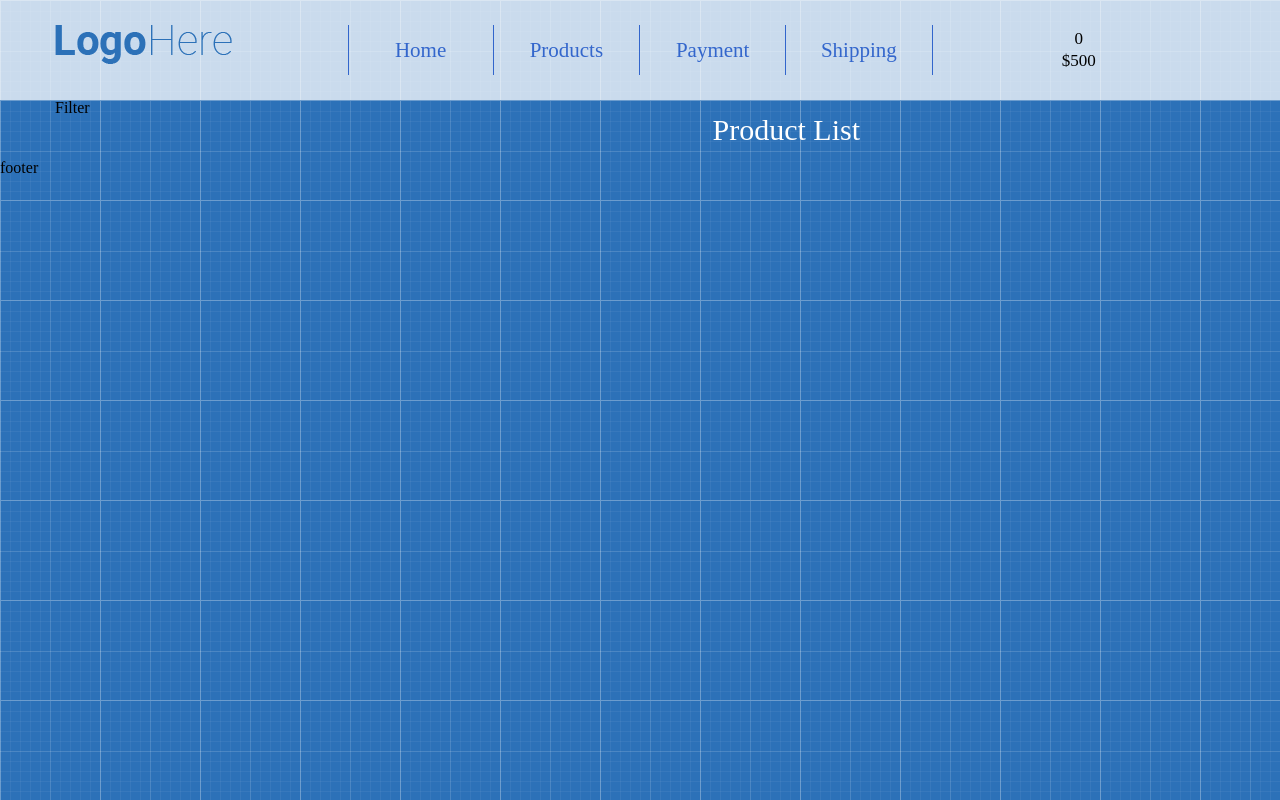
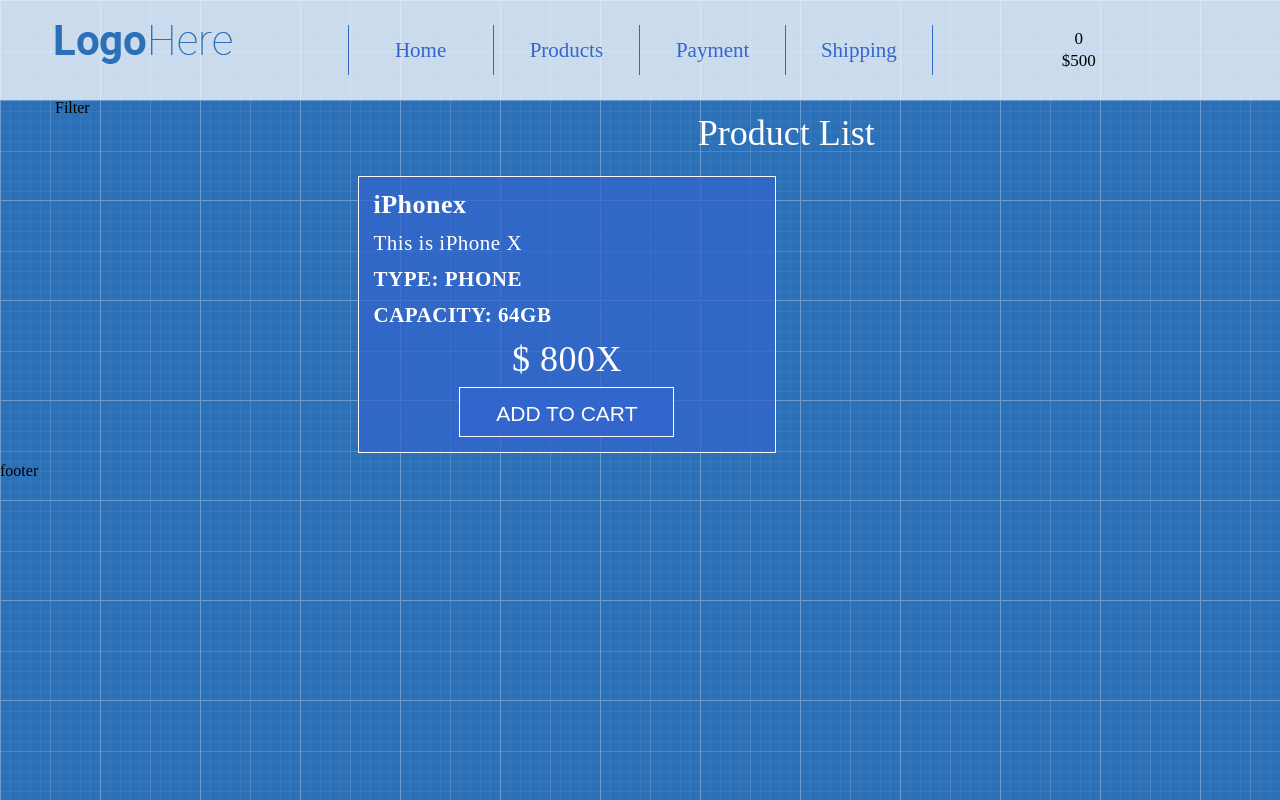
Before and after one commit to MXML11LN/Demo-shop-react, a React (Create React App) app: page / in a window 1280 px wide. Built offline with nearby package versions, Linux system fonts and the light colour scheme.

Commit message:
added product-list-item-css

```diff
--- a/src/App/Main/Products/ProductList.js
+++ b/src/App/Main/Products/ProductList.js
@@ -5,6 +5,11 @@
     return(
         <>
         <h1 className = "page-title">Product List</h1>
+        <div className = "row">
+            <div className = "col-lg-6">
+                <ProductListItem/>
+            </div>
+        </div>
         </>
     )
 }
--- a/src/App/Main/Products/ProductListItem.js
+++ b/src/App/Main/Products/ProductListItem.js
@@ -1,14 +1,16 @@
 import React from "react"
+
+import './product-list-item.css'
 
 const ProductListItem = () =>{
     return(
-        <div className="product- list-item">
+        <div className="product-list-item">
             <div className="product-title">iPhonex</div>
             <div className="product-description">This is iPhone X</div>
             <div className="product-features">Type: phone</div>
             <div className="product-features">capacity: 64gb</div>
             <div className="product-price">$ 800X</div>
-            <button className=""btn-add-to-cart>Add to cart</button>
+            <button className="btn-add-to-cart">Add to cart</button>
         </div>
         )
 }
--- a/src/common/base.css
+++ b/src/common/base.css
@@ -30,7 +30,7 @@
 }
 .page-title{
 	color: white;
-    font-size: 30px;
+    font-size: 36px;
     text-align: center;
     margin: 15px 0;
 }
```
